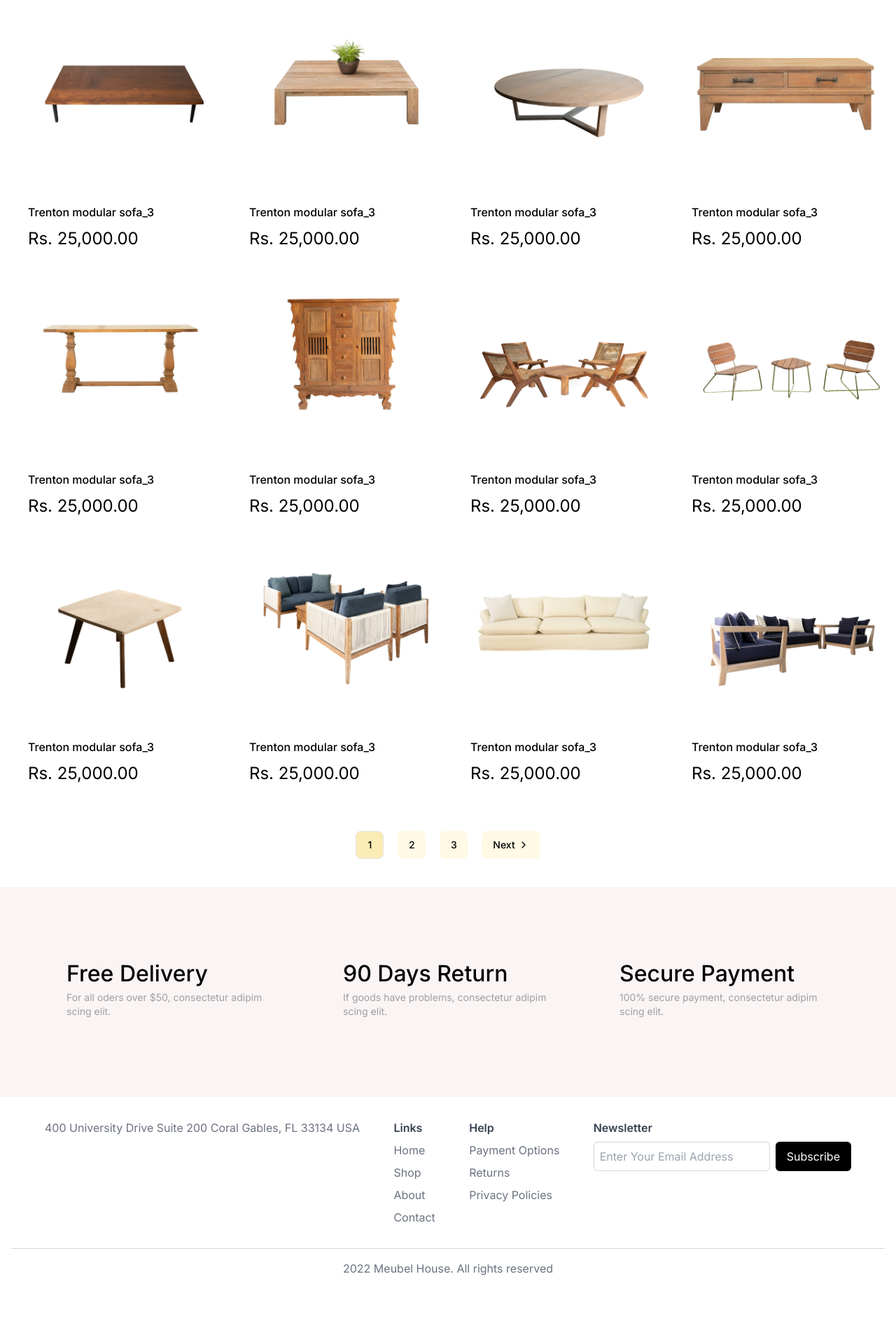
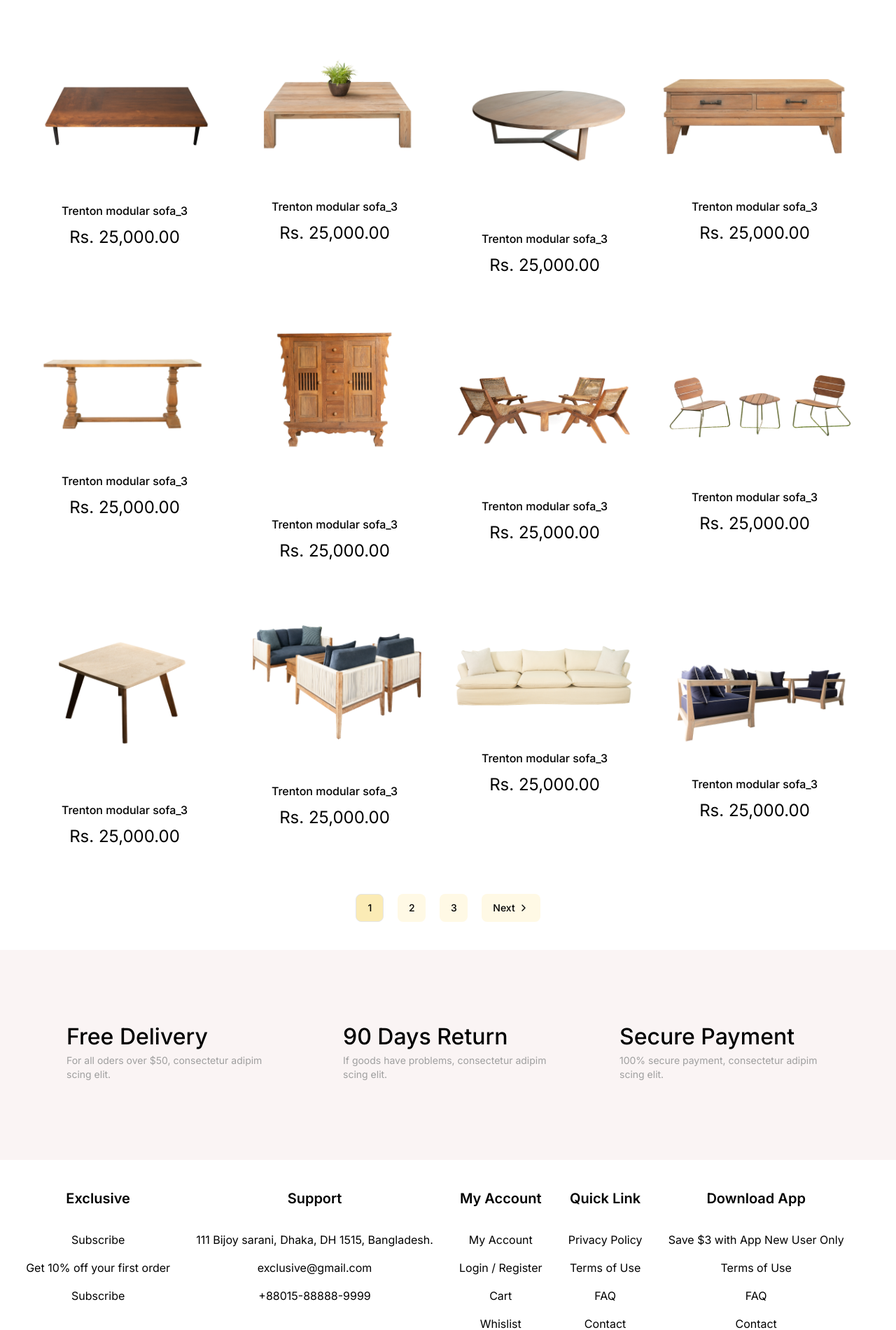
Before and after one commit to Faraz-Pasha1/Hackathon-Exam-of-E-Commerce-Website, a Next.js app: page /shop in a window 1280 px wide. Shown: the part 897-2797 px from the top of the page at 70% size. Before the commit the page ends 2753 px from the top, so only its background shows below. Built offline with nearby package versions, Linux system fonts and the light colour scheme.

Commit message:
fourth commit

```diff
--- a/src/app/cart/page.tsx
+++ b/src/app/cart/page.tsx
@@ -27,13 +27,13 @@ export default function Cart () {
         width={77}
         height={77}
       />
-      <h1 className="text-2xl md:text-4xl font-bold">Blog</h1>
+      <h1 className="text-2xl md:text-4xl font-bold">Cart</h1>
       <ul className="flex flex-row justify-center items-center text-center pt-2">
         <li className="hover:underline-offset-1 underline">
           <Link href="/">Home</Link>
         </li>
         <MdOutlineKeyboardArrowRight />
-        <p>Blog</p>
+        <p>Cart</p>
       </ul>
     </div>
   </div>
--- a/src/app/components/Footer.tsx
+++ b/src/app/components/Footer.tsx
@@ -1,86 +1,57 @@
-import Link from "next/link"
 
 
 export default function Footer () {
   return (
-        <footer className="bg-white py-8 px-4">
-      <div className="max-w-6xl mx-auto flex justify-between gap-10">
-        {/* Left Section - Address */}
-        <div className="flex flex-col text-gray-500">
-          <p>400 University Drive Suite 200 Coral Gables, FL 33134 USA</p>
+      <div className = "sm:pl-5 md:pl-0 sm:gap-y-5 md:gap-y-0  md:mt-10  flex sm:flex-col md:flex-row justify-evenly sm:items-start md:text-center  sm:h-full md:h-[400px] ">
+          <div>
+              <h1 className = "text-[20px] font-semibold">Exclusive</h1>
+              <ul className = "space-y-4 mt-8 text-[16px]">
+                  <li>Subscribe</li>
+                  <li>Get 10% off your first order</li>
+                  <li>Subscribe</li>
+
+              </ul>
           </div>
-
-        {/* Links Section */}
-        <div className="flex flex-col gap-2">
-          <h3 className="font-semibold text-gray-700">Links</h3>
-          <ul className="space-y-2">
-            <li>
-              <Link href="/home" className="text-gray-500 hover:text-black">
-                Home
-              </Link>
-            </li>
-            <li>
-              <Link href="/shop" className="text-gray-500 hover:text-black">
-                Shop
-              </Link>
-            </li>
-            <li>
-              <Link href="/about" className="text-gray-500 hover:text-black">
-                About
-              </Link>
-            </li>
-            <li>
-              <Link href="/contact" className="text-gray-500 hover:text-black">
-                Contact
-              </Link>
-            </li>
+          <div>
+              <h1 className = "text-[20px] font-semibold">Support</h1>
+              <ul className = "space-y-4 mt-8 text-[16px]">
+                  <li>111 Bijoy sarani, Dhaka,  DH 1515, Bangladesh.</li>
+                  <li>exclusive@gmail.com</li>
+                  <li>+88015-88888-9999</li>
+              </ul>
+          </div>
+          <div>
+              <h1 className = "text-[20px] font-semibold">My Account</h1>
+              <ul className = "space-y-4 mt-8 text-[16px]">
+                  <li>My Account</li>
+                  <li>Login / Register</li>
+                  <li>Cart</li>
+                  <li>Whislist</li>
+                  <li>Shop</li>
+              </ul>
+          </div>
+          <div>
+              <h1 className = "text-[20px] font-semibold">Quick Link</h1>
+              <ul className = "space-y-4 mt-8 text-[16px]">
+                  <li>Privacy Policy</li>
+                  <li>Terms of Use</li>
+                  <li>FAQ</li>
+                  <li>Contact</li>
               </ul>
           </div>
 
-        {/* Help Section */}
-        <div className="flex flex-col gap-2">
-          <h3 className="font-semibold text-gray-700">Help</h3>
-          <ul className="space-y-2">
-            <li>
-              <Link href="/payment-options" className="text-gray-500 hover:text-black">
-                Payment Options
-              </Link>
-            </li>
-            <li>
-              <Link href="/returns" className="text-gray-500 hover:text-black">
-                Returns
-              </Link>
-            </li>
-            <li>
-              <Link href="/privacy-policies" className="text-gray-500 hover:text-black">
-                Privacy Policies
-              </Link>
-            </li>
+          <div>
+              <h1 className = "text-[20px] font-semibold">Download App</h1>
+              <ul className = "space-y-4 mt-8 text-[16px]">
+                  <li>Save $3 with App New User Only</li>
+                  <li>Terms of Use</li>
+                  <li>FAQ</li>
+                  <li>Contact</li>
               </ul>
           </div>
+          <div className = "border-b-2 border-gray-500 "></div>
 
-        {/* Newsletter Section */}
-        <div className="flex flex-col gap-2">
-          <h3 className="font-semibold text-gray-700">Newsletter</h3>
-          <form className="flex gap-2">
-            <input
-              type="email"
-              placeholder="Enter Your Email Address"
-              className="p-2 border border-gray-300 rounded-md text-gray-600"
-            />
-            <button
-              type="submit"
-              className="px-4 py-2 bg-black text-white rounded-md hover:bg-gray-800"
-            >
-              Subscribe
-            </button>
-          </form>
+
       </div>
-      </div>
-
-      <div className="mt-8 border-t border-gray-300 pt-4 text-center text-gray-500">
-        <p>2022 Meubel House. All rights reserved</p>
-      </div>
-    </footer>
   )
 }
--- a/src/app/shop/page.tsx
+++ b/src/app/shop/page.tsx
@@ -22,10 +22,10 @@ export default function Shop () {
                     alt="ShopBanner"
                     width={1440}
                     height={316}
-                    className="w-full h-[300px] md:h-[316px] object-cover"
+                    className="w-full sm:w-auto sm:h-[200px] md:h-[316px] "
                 />
 
-                <div className="absolute inset-0 flex flex-col justify-center items-center mb-20 z-10">
+                <div className="absolute inset-0 flex flex-col justify-center items-center md:mb-20 md:z-10">
                     <Image
                         src="/images/shop banner image top.png"
                         alt="ShopBannerlogo"
@@ -33,7 +33,7 @@ export default function Shop () {
                         height={77}
                     />
 
-                    <h1 className="text-2xl md:text-4xl font-bold">Shop</h1>
+                    <h1 className="tsm:text-xl md:text-4xl font-bold">Shop</h1>
                     <ul className="flex flex-row justify-center items-center text-center pt-2">
                         <li className="hover:underline-offset-1 underline">
                             <Link href="/">Home</Link>
@@ -52,10 +52,10 @@ export default function Shop () {
 
 
 
-            <div className="w-full grid grid-cols-1 sm:grid-cols-2 md:grid-cols-4 gap-6 pl-10">
+            <div className="w-[95%] grid sm:grid-cols-1 xs:grid-cols-1 md:grid-cols-4 sm:items-center text-center sm:justify-center md:gap-6 md:pl-10">
                 {/* Card 1 */}
                         <div>
-                            <div className="w-[270px] h-[250px] flex justify-center items-center">
+                            <div className="flex justify-center items-center">
                             <Image
                                 src="/images/toppick (2).png"
                                 alt="Toppicimage1"
@@ -63,8 +63,8 @@ export default function Shop () {
                                 height={180}
                             />
                             </div>
-                            <div className="flex flex-col pt-10">
-                                <span className="text-[16px] font-medium w-[194px]">
+                            <div className="flex flex-col pt-10 text-center">
+                                <span className="text-[16px] font-medium ]">
                                     Trenton modular sofa_3
                                 </span>
                                 <span className="text-[24px] pt-2">Rs. 25,000.00</span>
@@ -73,7 +73,7 @@ export default function Shop () {
 
                     {/* Card 2 */}
                         <div>
-                            <div className="w-[270px] h-[250px] flex justify-center items-center">
+                            <div className=" flex justify-center items-center">
                             <Image
                                 src="/images/shop first 3 (2).png"
                                 alt="Toppicimage1"
@@ -82,7 +82,7 @@ export default function Shop () {
                             />
                             </div>
                             <div className="flex flex-col pt-10">
-                                <span className="text-[16px] font-medium w-[194px]">
+                                <span className="text-[16px] font-medium ">
                                     Trenton modular sofa_3
                                 </span>
                                 <span className="text-[24px] pt-2">Rs. 25,000.00</span>
@@ -91,7 +91,7 @@ export default function Shop () {
 
                     {/* Card 3 */}
                         <div>
-                            <div className="w-[270px] h-[250px] flex justify-center items-center">
+                            <div className="flex justify-center items-center">
                             <Image
                                 src="/images/shop first 3 (3).png"
                                 alt="Toppicimage1"
@@ -100,7 +100,7 @@ export default function Shop () {
                             />
                             </div>
                             <div className="flex flex-col pt-10">
-                                <span className="text-[16px] font-medium w-[194px]">
+                                <span className="text-[16px] font-medium ">
                                     Trenton modular sofa_3
                                 </span>
                                 <span className="text-[24px] pt-2">Rs. 25,000.00</span>
@@ -109,7 +109,7 @@ export default function Shop () {
 
                     {/* Card 4 */}
                         <div>
-                            <div className="w-[270px] h-[250px] flex justify-center items-center">
+                            <div className=" flex justify-center items-center">
                             <Image
                                 src="/images/shop first 3 (1).png"
                                 alt="Toppicimage1"
@@ -118,7 +118,7 @@ export default function Shop () {
                             />
                             </div>
                             <div className="flex flex-col pt-10">
-                                <span className="text-[16px] font-medium w-[194px]">
+                                <span className="text-[16px] font-medium">
                                     Trenton modular sofa_3
                                 </span>
                                 <span className="text-[24px] pt-2">Rs. 25,000.00</span>
@@ -126,7 +126,7 @@ export default function Shop () {
                         </div>
 
                         <div>
-                            <div className="w-[270px] h-[250px] flex justify-center items-center">
+                            <div className="flex justify-center items-center">
                             <Image
                                 src="/images/shop second (3).png"
                                 alt="Toppicimage1"
@@ -135,7 +135,7 @@ export default function Shop () {
                             />
                             </div>
                             <div className="flex flex-col pt-10">
-                                <span className="text-[16px] font-medium w-[194px]">
+                                <span className="text-[16px] font-medium ">
                                     Trenton modular sofa_3
                                 </span>
                                 <span className="text-[24px] pt-2">Rs. 25,000.00</span>
@@ -144,7 +144,7 @@ export default function Shop () {
 
                     {/* Card 2 */}
                         <div>
-                            <div className="w-[270px] h-[250px] flex justify-center items-center">
+                            <div className="flex justify-center items-center">
                             <Image
                                 src="/images/shop second (4).png"
                                 alt="Toppicimage1"
@@ -153,7 +153,7 @@ export default function Shop () {
                             />
                             </div>
                             <div className="flex flex-col pt-10">
-                                <span className="text-[16px] font-medium w-[194px]">
+                                <span className="text-[16px] font-medium">
                                     Trenton modular sofa_3
                                 </span>
                                 <span className="text-[24px] pt-2">Rs. 25,000.00</span>
@@ -162,7 +162,7 @@ export default function Shop () {
 
                     {/* Card 3 */}
                         <div>
-                            <div className="w-[270px] h-[250px] flex justify-center items-center">
+                            <div className=" flex justify-center items-center">
                             <Image
                                 src="/images/shop second (2).png"
                                 alt="Toppicimage1"
@@ -171,7 +171,7 @@ export default function Shop () {
                             />
                             </div>
                             <div className="flex flex-col pt-10">
-                                <span className="text-[16px] font-medium w-[194px]">
+                                <span className="text-[16px] font-medium ">
                                     Trenton modular sofa_3
                                 </span>
                                 <span className="text-[24px] pt-2">Rs. 25,000.00</span>
@@ -180,7 +180,7 @@ export default function Shop () {
 
                     {/* Card 4 */}
                         <div>
-                            <div className="w-[270px] h-[250px] flex justify-center items-center">
+                            <div className=" flex justify-center items-center">
                             <Image
                                 src="/images/shop second (1).png"
                                 alt="Toppicimage1"
@@ -189,7 +189,7 @@ export default function Shop () {
                             />
                             </div>
                             <div className="flex flex-col pt-10">
-                                <span className="text-[16px] font-medium w-[194px]">
+                                <span className="text-[16px] font-medium ">
                                     Trenton modular sofa_3
                                 </span>
                                 <span className="text-[24px] pt-2">Rs. 25,000.00</span>
@@ -197,7 +197,7 @@ export default function Shop () {
                         </div>
 
                         <div>
-                            <div className="w-[270px] h-[250px] flex justify-center items-center">
+                            <div className="flex justify-center items-center">
                             <Image
                                 src="/images/shop third (2).png"
                                 alt="Toppicimage1"
@@ -206,7 +206,7 @@ export default function Shop () {
                             />
                             </div>
                             <div className="flex flex-col pt-10">
-                                <span className="text-[16px] font-medium w-[194px]">
+                                <span className="text-[16px] font-medium ">
                                     Trenton modular sofa_3
                                 </span>
                                 <span className="text-[24px] pt-2">Rs. 25,000.00</span>
@@ -215,7 +215,7 @@ export default function Shop () {
 
                     {/* Card 2 */}
                         <div>
-                            <div className="w-[270px] h-[250px] flex justify-center items-center">
+                            <div className=" flex justify-center items-center">
                             <Image
                                 src="/images/shop third (3).png"
                                 alt="Toppicimage1"
@@ -224,7 +224,7 @@ export default function Shop () {
                             />
                             </div>
                             <div className="flex flex-col pt-10">
-                                <span className="text-[16px] font-medium w-[194px]">
+                                <span className="text-[16px] font-medium">
                                     Trenton modular sofa_3
                                 </span>
                                 <span className="text-[24px] pt-2">Rs. 25,000.00</span>
@@ -233,7 +233,7 @@ export default function Shop () {
 
                     {/* Card 3 */}
                         <div>
-                            <div className="w-[270px] h-[250px] flex justify-center items-center">
+                            <div className=" flex justify-center items-center">
                             <Image
                                 src="/images/shop third (4).png"
                                 alt="Toppicimage1"
@@ -242,7 +242,7 @@ export default function Shop () {
                             />
                             </div>
                             <div className="flex flex-col pt-10">
-                                <span className="text-[16px] font-medium w-[194px]">
+                                <span className="text-[16px] font-medium ">
                                     Trenton modular sofa_3
                                 </span>
                                 <span className="text-[24px] pt-2">Rs. 25,000.00</span>
@@ -251,7 +251,7 @@ export default function Shop () {
 
                     {/* Card 4 */}
                         <div>
-                            <div className="w-[270px] h-[250px] flex justify-center items-center">
+                            <div className="flex justify-center items-center">
                             <Image
                                 src="/images/shop third (1).png"
                                 alt="Toppicimage1"
@@ -260,7 +260,7 @@ export default function Shop () {
                             />
                             </div>
                             <div className="flex flex-col pt-10">
-                                <span className="text-[16px] font-medium w-[194px]">
+                                <span className="text-[16px] font-medium ">
                                     Trenton modular sofa_3
                                 </span>
                                 <span className="text-[24px] pt-2">Rs. 25,000.00</span>
@@ -268,7 +268,7 @@ export default function Shop () {
                         </div>
 
                         <div>
-                            <div className="w-[270px] h-[250px] flex justify-center items-center">
+                            <div className=" flex justify-center items-center">
                             <Image
                                 src="/images/shop fourth (1).png"
                                 alt="Toppicimage1"
@@ -277,7 +277,7 @@ export default function Shop () {
                             />
                             </div>
                             <div className="flex flex-col pt-10">
-                                <span className="text-[16px] font-medium w-[194px]">
+                                <span className="text-[16px] font-medium ">
                                     Trenton modular sofa_3
                                 </span>
                                 <span className="text-[24px] pt-2">Rs. 25,000.00</span>
@@ -286,7 +286,7 @@ export default function Shop () {
 
                     {/* Card 2 */}
                         <div>
-                            <div className="w-[270px] h-[250px] flex justify-center items-center">
+                            <div className=" flex justify-center items-center">
                             <Image
                                 src="/images/shop fourth (4).png"
                                 alt="Toppicimage1"
@@ -295,7 +295,7 @@ export default function Shop () {
                             />
                             </div>
                             <div className="flex flex-col pt-10">
-                                <span className="text-[16px] font-medium w-[194px]">
+                                <span className="text-[16px] font-medium ">
                                     Trenton modular sofa_3
                                 </span>
                                 <span className="text-[24px] pt-2">Rs. 25,000.00</span>
@@ -304,7 +304,7 @@ export default function Shop () {
 
                     {/* Card 3 */}
                         <div>
-                            <div className="w-[270px] h-[250px] flex justify-center items-center">
+                            <div className=" flex justify-center items-center">
                             <Image
                                 src="/images/shop fourth (2).png"
                                 alt="Toppicimage1"
@@ -313,7 +313,7 @@ export default function Shop () {
                             />
                             </div>
                             <div className="flex flex-col pt-10">
-                                <span className="text-[16px] font-medium w-[194px]">
+                                <span className="text-[16px] font-medium">
                                     Trenton modular sofa_3
                                 </span>
                                 <span className="text-[24px] pt-2">Rs. 25,000.00</span>
@@ -322,7 +322,7 @@ export default function Shop () {
 
                     {/* Card 4 */}
                         <div>
-                            <div className="w-[270px] h-[250px] flex justify-center items-center">
+                            <div className=" flex justify-center items-center">
                             <Image
                                 src="/images/shop fourth (3).png"
                                 alt="Toppicimage1"
@@ -331,7 +331,7 @@ export default function Shop () {
                             />
                             </div>
                             <div className="flex flex-col pt-10">
-                                <span className="text-[16px] font-medium w-[194px]">
+                                <span className="text-[16px] font-medium">
                                     Trenton modular sofa_3
                                 </span>
                                 <span className="text-[24px] pt-2">Rs. 25,000.00</span>
```
Also changed, not shown: src/app/account/page.tsx (+15 -13 lines), tailwind.config.ts (+18 -2 lines). Lines whose indentation alone changed are shown as unchanged.
